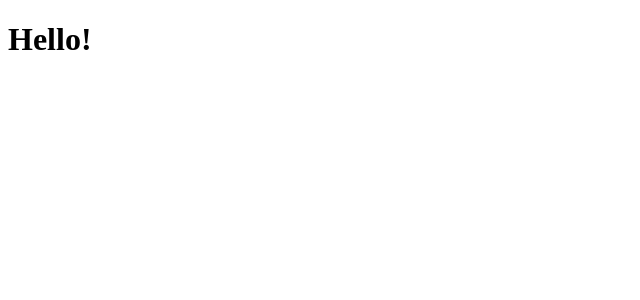
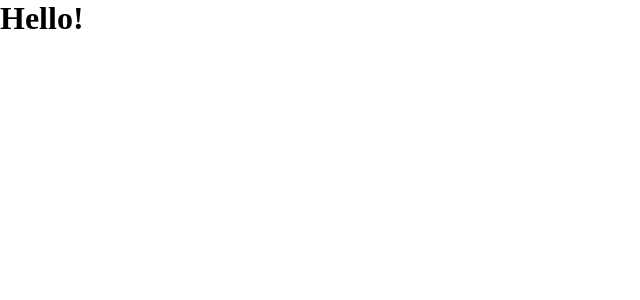
Before and after one commit to lukaszkus/manipulo-app-2.0, a React (Create React App) app: page / in a window 1280 px wide. Shown: the top 300 px of the page, without its empty margins (0-640 px from the left). Built offline with nearby package versions, Linux system fonts and the light colour scheme.

Commit message:
sass added

```diff
--- a/package.json
+++ b/package.json
@@ -6,6 +6,7 @@
     "@testing-library/jest-dom": "^5.12.0",
     "@testing-library/react": "^11.2.6",
     "@testing-library/user-event": "^12.8.3",
+    "node-sass": "^6.0.0",
     "react": "^17.0.2",
     "react-dom": "^17.0.2",
     "react-scripts": "4.0.3",
--- a/src/index.js
+++ b/src/index.js
@@ -1,5 +1,6 @@
 import React from 'react';
 import ReactDOM from 'react-dom';
+import './scss/main.scss'
 import App from './App';
 import reportWebVitals from './reportWebVitals';
 
--- /dev/null
+++ b/src/scss/main.scss
@@ -0,0 +1,5 @@
+* {
+  margin: 0;
+  padding: 0;
+  box-sizing: border-box;
+}
```
Also changed, not shown: 1 other file (tests, documents, lock files or other folders).
